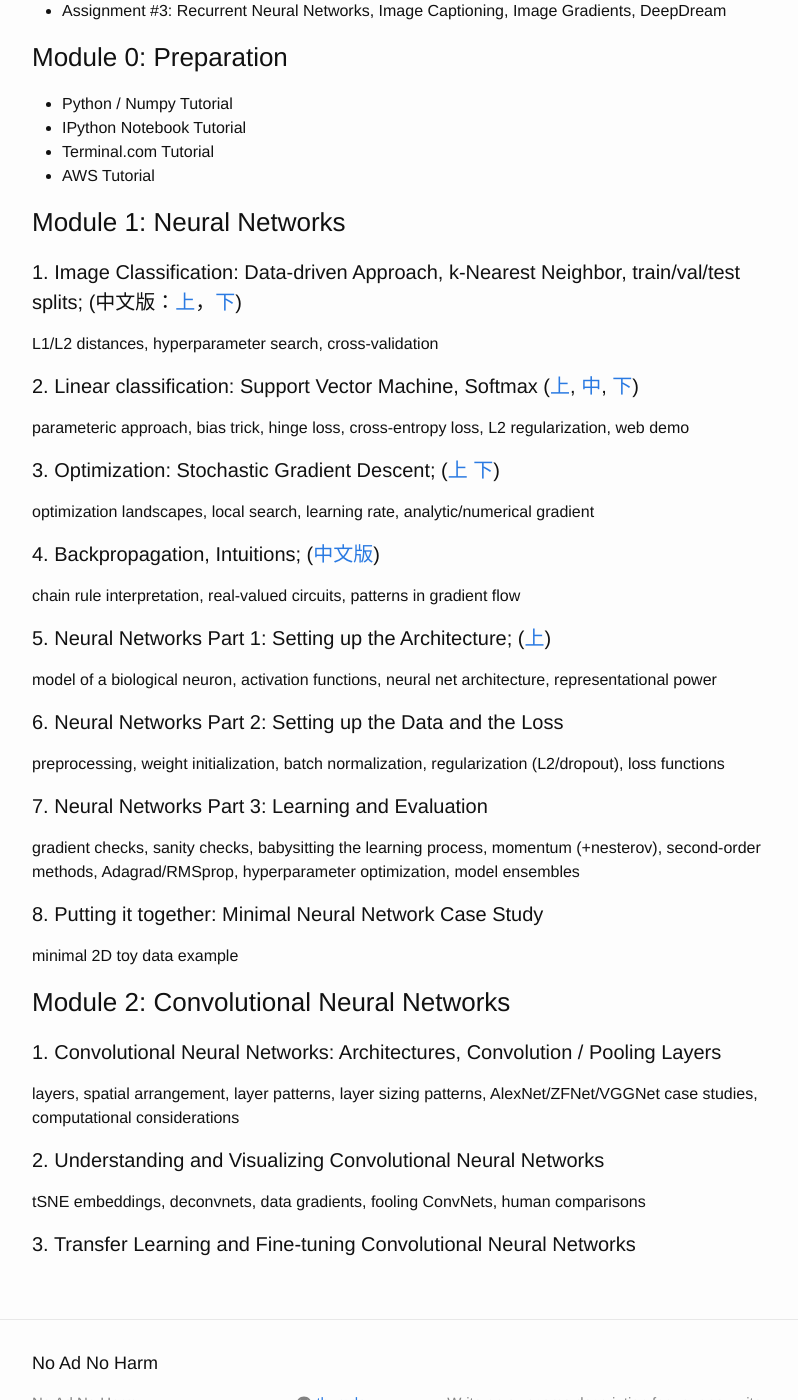
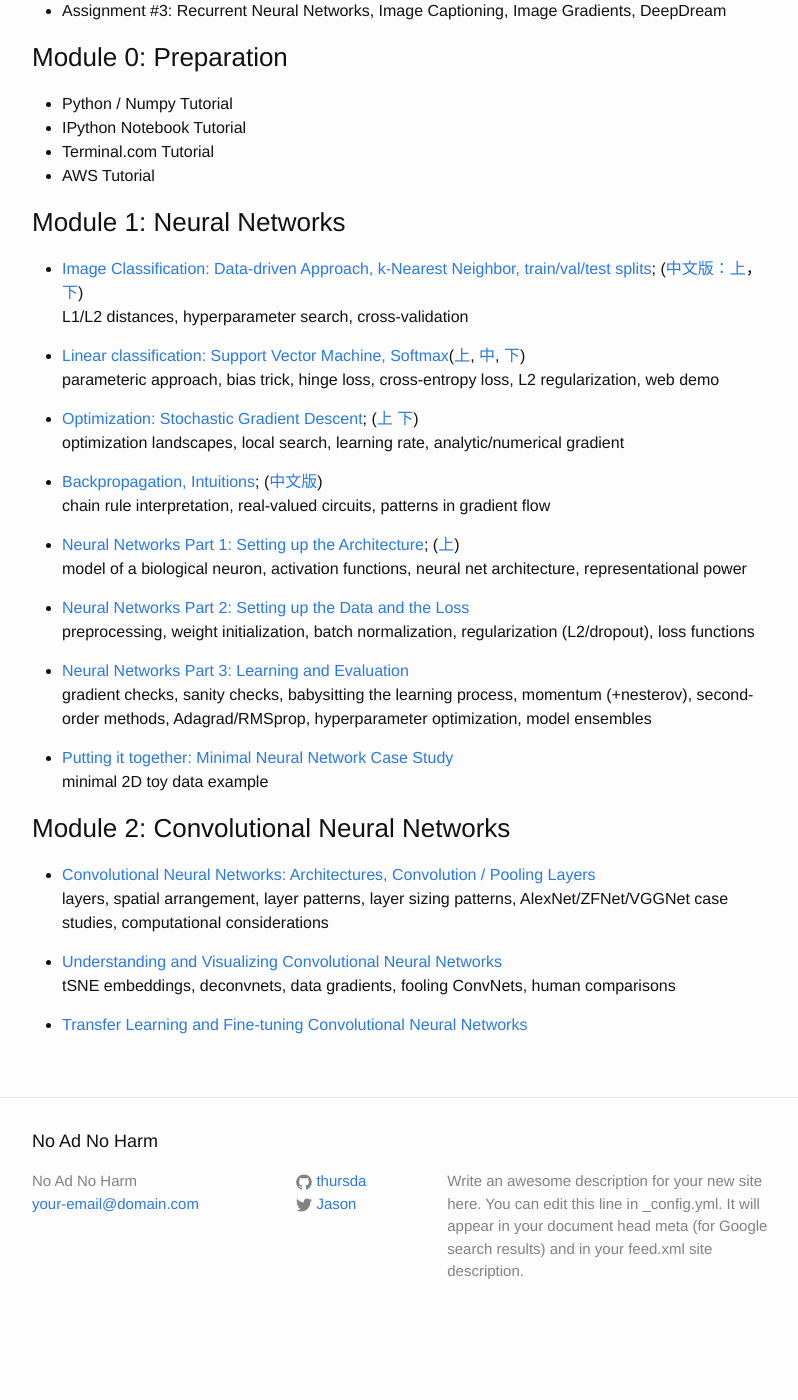
Before and after one commit to Thursda/Thursday.github.io, a Jekyll site: the page built from _posts/2016-07-05-cs231n_index.md, in a window 1280 px wide and 1400 px high, scrolled down 438 px. Shown: the whole window, without its empty margins (238-1036 px from the left). Built offline with Jekyll 4.4.1, drawn with Linux system fonts in a browser that asks for light colours; after the commit the page ends 1781 px from its top, so only the background shows below that.

Commit message:
update cs231n_index

```diff
--- a/_posts/2016-07-05-cs231n_index.md
+++ b/_posts/2016-07-05-cs231n_index.md
@@ -25,36 +25,36 @@
 
 ### Module 1: Neural Networks
 
-#### 1. Image Classification: Data-driven Approach, k-Nearest Neighbor, train/val/test splits; (中文版：[上](https://zhuanlan.zhihu.com/p/20894041?refer=intelligentunit)，[下](https://zhuanlan.zhihu.com/p/20900216?refer=intelligentunit))
+- [Image Classification: Data-driven Approach, k-Nearest Neighbor, train/val/test splits](http://cs231n.github.io/classification/); ([中文版：上](https://zhuanlan.zhihu.com/p/20894041?refer=intelligentunit)，[下](https://zhuanlan.zhihu.com/p/20900216?refer=intelligentunit))
 L1/L2 distances, hyperparameter search, cross-validation
 
-#### 2. Linear classification: Support Vector Machine, Softmax ([上](https://zhuanlan.zhihu.com/p/20918580?refer=intelligentunit), [中](https://zhuanlan.zhihu.com/p/20945670?refer=intelligentunit), [下](https://zhuanlan.zhihu.com/p/21102293?refer=intelligentunit))
+- [Linear classification: Support Vector Machine, Softmax](http://cs231n.github.io/linear-classify/)([上](https://zhuanlan.zhihu.com/p/20918580?refer=intelligentunit), [中](https://zhuanlan.zhihu.com/p/20945670?refer=intelligentunit), [下](https://zhuanlan.zhihu.com/p/21102293?refer=intelligentunit))
 parameteric approach, bias trick, hinge loss, cross-entropy loss, L2 regularization, web demo
 
-#### 3. Optimization: Stochastic Gradient Descent; ([上](https://zhuanlan.zhihu.com/p/21360434?refer=intelligentunit) [下](https://zhuanlan.zhihu.com/p/21387326?refer=intelligentunit))
+- [Optimization: Stochastic Gradient Descent](http://cs231n.github.io/optimization-1/); ([上](h[ttps://zhuanlan.zhihu.com/p/21360434?refer=intelligentunit) [下](https://zhuanlan.zhihu.com/p/21387326?refer=intelligentunit))
 optimization landscapes, local search, learning rate, analytic/numerical gradient
 
-#### 4. Backpropagation, Intuitions; ([中文版](https://zhuanlan.zhihu.com/p/21407711?refer=intelligentunit))
+- [Backpropagation, Intuitions](http://cs231n.github.io/optimization-2/); ([中文版](https://zhuanlan.zhihu.com/p/21407711?refer=intelligentunit))
 chain rule interpretation, real-valued circuits, patterns in gradient flow
 
-#### 5. Neural Networks Part 1: Setting up the Architecture; ([上](https://zhuanlan.zhihu.com/p/21462488?refer=intelligentunit))
+- [Neural Networks Part 1: Setting up the Architecture](http://cs231n.github.io/neural-networks-1/); ([上](https://zhuanlan.zhihu.com/p/21462488?refer=intelligentunit))
 model of a biological neuron, activation functions, neural net architecture, representational power
 
-#### 6. Neural Networks Part 2: Setting up the Data and the Loss
+- [Neural Networks Part 2: Setting up the Data and the Loss](http://cs231n.github.io/neural-networks-2/)
 preprocessing, weight initialization, batch normalization, regularization (L2/dropout), loss functions
 
-#### 7. Neural Networks Part 3: Learning and Evaluation
+- [Neural Networks Part 3: Learning and Evaluation](http://cs231n.github.io/neural-networks-3/)
 gradient checks, sanity checks, babysitting the learning process, momentum (+nesterov), second-order methods, Adagrad/RMSprop, hyperparameter optimization, model ensembles
 
-#### 8. Putting it together: Minimal Neural Network Case Study
+- [Putting it together: Minimal Neural Network Case Study](http://cs231n.github.io/neural-networks-case-study/)
 minimal 2D toy data example
 
 ### Module 2: Convolutional Neural Networks
 
-#### 1. Convolutional Neural Networks: Architectures, Convolution / Pooling Layers
+- [Convolutional Neural Networks: Architectures, Convolution / Pooling Layers ](http://cs231n.github.io/convolutional-networks/)
 layers, spatial arrangement, layer patterns, layer sizing patterns, AlexNet/ZFNet/VGGNet case studies, computational considerations
 
-#### 2. Understanding and Visualizing Convolutional Neural Networks
+- [Understanding and Visualizing Convolutional Neural Networks](http://cs231n.github.io/understanding-cnn/)
 tSNE embeddings, deconvnets, data gradients, fooling ConvNets, human comparisons
 
-#### 3. Transfer Learning and Fine-tuning Convolutional Neural Networks
+- [Transfer Learning and Fine-tuning Convolutional Neural Networks](http://cs231n.github.io/transfer-learning/)
```
